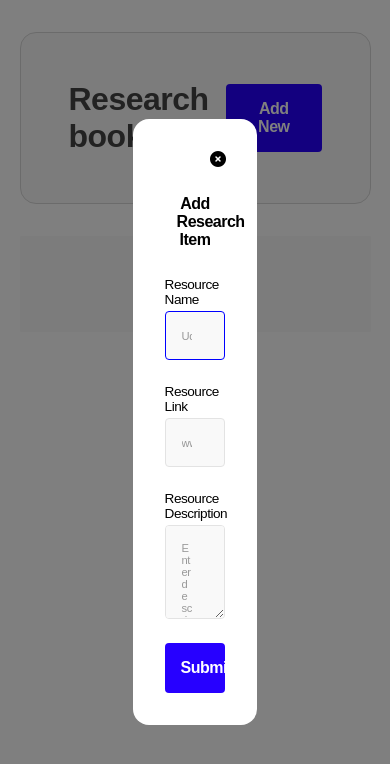
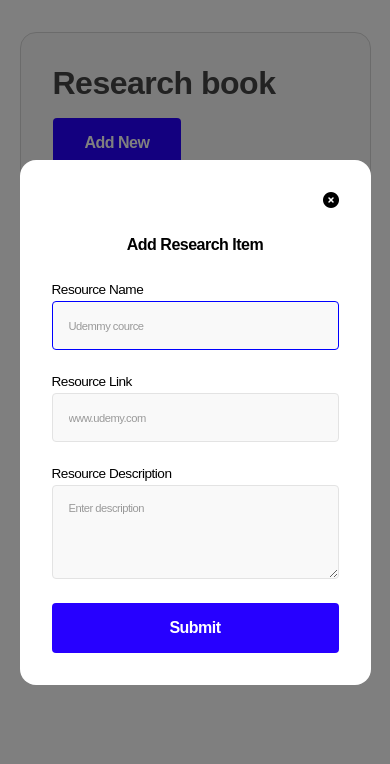
Before and after one commit to Okebright/researchbook, a plain HTML site: page index.html in a window 390 px wide. Both pictures are taken after a click on the element "Add New". Drawn offline with Linux system fonts and the light colour scheme.

Commit message:
media querry added

```diff
--- a/style.css
+++ b/style.css
@@ -231,3 +231,48 @@ label {
     border: none;
     outline: none;
 }
+
+
+
+
+/* Media query for screens 768px wide or smaller */
+@media (max-width: 768px) {
+    .header {
+        flex-direction: column;
+        align-items: start;
+        row-gap: 1rem;
+    }
+
+    .content {
+        flex-direction: column;
+        align-items: center;
+    }
+
+    .card {
+        width: 50%;
+    }
+
+    .modal {
+        width: 60%;
+    }
+}
+
+@media screen and (max-width: 4800px) {
+   .header{
+    padding: 2rem;
+   }
+
+   .content {
+       padding: 2rem;
+   }
+
+   .card {
+    width: 100%;
+}
+
+
+    .modal {
+        width: 90%;
+    }
+
+}
```
